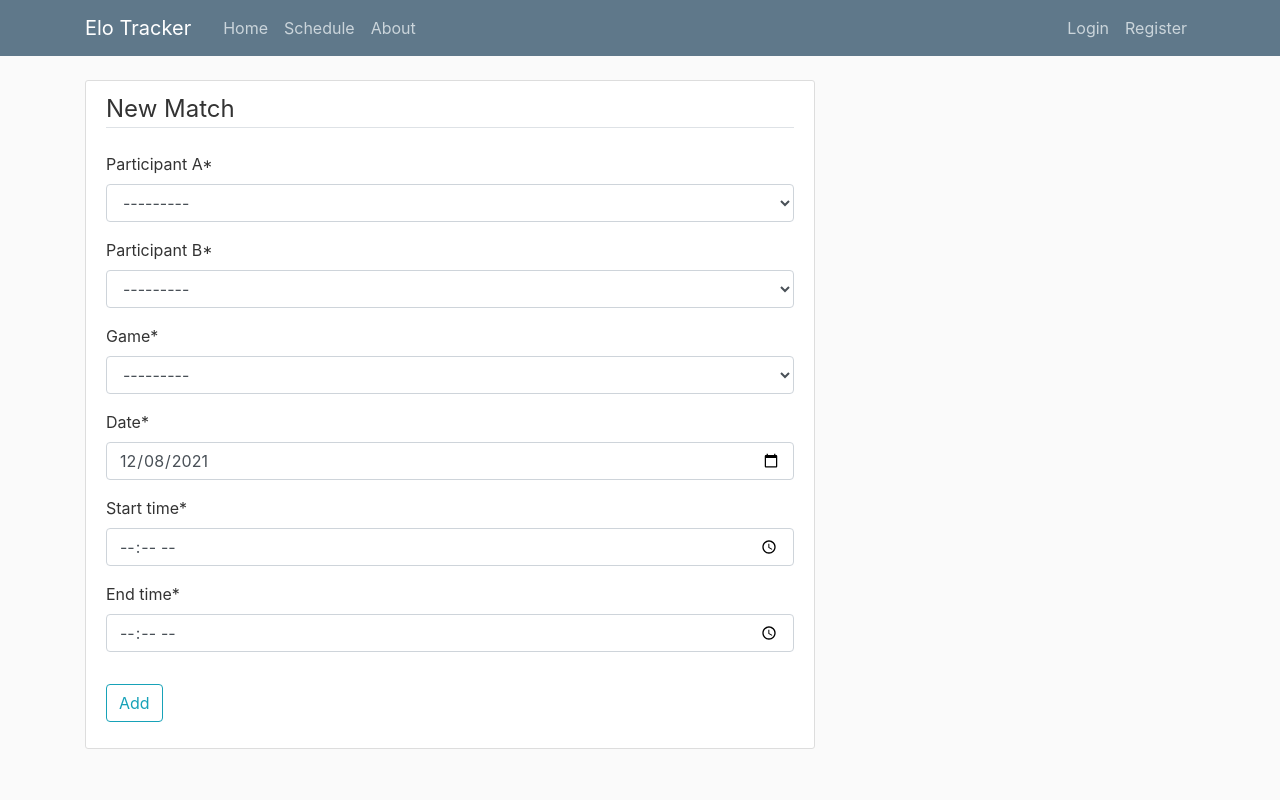
After one commit to steph-wong-15/Elo-Tracker-Web-App, a Django app: page /newmatch/ in a window 1280 px wide. The commit adds this page. Run offline with Django 3.2, Linux system fonts and the light colour scheme; data that the repository does not hold is empty; some libraries are stand-ins or nearby versions.

Commit message:
basic schedule match

```diff
--- a/stats/forms.py
+++ b/stats/forms.py
@@ -1,6 +1,12 @@
 from django import forms
 from django.forms import fields
-from .models import Company, Game,Match
+from .models import Company, Game, Match, Upcoming
+from django.forms import ModelForm
+
+class DateInput(forms.DateInput):
+    input_type = 'date'
+class TimeInput(forms.TimeInput):
+    input_type = 'time'
 
 class GameRegisterForm(forms.ModelForm):
     class Meta:
@@ -11,9 +17,21 @@ class AddResultsForm(forms.ModelForm):
     class Meta:
         model = Match
         fields = ['match_date','participant_A','score_A', 'participant_B', 'score_B']
-
+        widgets = {
+            'match_date': DateInput(),
+        }
 
 class CreateCompanyForm(forms.ModelForm):
     class Meta:
         model = Company
         fields = ['name','admins',]
+
+class AddUpcomingForm(forms.ModelForm):
+    class Meta:
+        model = Upcoming
+        fields = ['participant_A', 'participant_B', 'game', 'date', 'start_time','end_time']
+        widgets = {
+            'date': DateInput(),
+            'start_time': TimeInput(),
+            'end_time': TimeInput()
+        }
--- a/stats/models.py
+++ b/stats/models.py
@@ -42,3 +42,11 @@ class Results(models.Model):
     date_posted = models.DateTimeField(default=timezone.now)
     score = models.BooleanField
     match = models.ForeignKey(Match, on_delete=models.CASCADE, null = True)
+
+class Upcoming(models.Model):
+    game = models.ForeignKey(Game, on_delete=models.CASCADE, null = True)
+    date = models.DateField(default = date.today)
+    start_time = models.TimeField()
+    end_time = models.TimeField()
+    participant_A = models.ForeignKey(User, on_delete=models.CASCADE, related_name='participant_A', null = True)
+    participant_B = models.ForeignKey(User, on_delete=models.CASCADE, related_name='participant_B', null = True)
--- a/stats/templates/stats/base.html
+++ b/stats/templates/stats/base.html
@@ -28,6 +28,7 @@
                 <div class="collapse navbar-collapse" id="navbarToggle">
                   <div class="navbar-nav mr-auto">
                     <a class="nav-item nav-link" href="{% url 'stats-home' %}">Home</a>
+                    <a class="nav-item nav-link" href="{% url 'stats-schedule' %}">Schedule</a>
                     <a class="nav-item nav-link" href="{% url 'stats-about' %}">About</a>
                   </div>
                   <!-- Navbar Right Side -->
--- /dev/null
+++ b/stats/templates/stats/newmatch.html
@@ -0,0 +1,16 @@
+{% extends "stats/base.html" %}
+{% load crispy_forms_tags %}
+{% block content %}
+    <div class="content-section">
+        <form method="POST">
+            {% csrf_token %}
+            <fieldset class="form-group">
+                <legend class="border-bottom mb-4">New Match</legend>
+                {{ form|crispy }}
+            </fieldset>
+            <div class="form-group">
+                <button class="btn btn-outline-info" type="submit">Add</button>
+            </div>
+        </form>
+    </div>
+{% endblock content %}
--- a/stats/urls.py
+++ b/stats/urls.py
@@ -1,5 +1,6 @@
 from django.urls import path
 from . import views
+from stats.views import UpcomingList
 
 urlpatterns = [
     path('', views.home, name='stats-home'),
@@ -10,4 +11,7 @@ urlpatterns = [
     path('results/', views.results, name='stats-results'),
     path('createCompany/', views.createCompany, name='stats-createCompany'),
     path('company/', views.company, name='stats-company'),
+    path('schedule/', views.UpcomingList.as_view(), name='stats-schedule'),
+    path('newmatch/', views.newmatch, name='stats-newmatch'),
+
 ]
--- a/stats/views.py
+++ b/stats/views.py
@@ -1,9 +1,10 @@
 from django.shortcuts import render, redirect
 from django.contrib import messages
-from .forms import GameRegisterForm,AddResultsForm,CreateCompanyForm
-from .models import Company, Game, Match, Player
+from .forms import GameRegisterForm,AddResultsForm,CreateCompanyForm, AddUpcomingForm
+from .models import Company, Game, Match, Player, Upcoming
 from users.models import User
 from django.views.generic.detail import DetailView
+from django.views.generic.list import ListView
 from django.contrib.auth.mixins import LoginRequiredMixin
 from django.contrib.auth.decorators import login_required
 
@@ -126,3 +127,23 @@ def createCompany(request):
     else:
         form = CreateCompanyForm()
     return render(request, 'stats/createCompany.html', {'form': form})
+
+def schedule(request):
+    return render(request, 'stats/schedule.html')
+
+def newmatch(request):
+    if request.method == 'POST':
+        form = AddUpcomingForm(request.POST)
+        if form.is_valid():
+            form.save()
+            messages.success(request, f'Your match has been scheduled!')
+            return redirect('stats-schedule')
+    else:
+        form = AddUpcomingForm()
+    return render(request, 'stats/newmatch.html', {'form': form})
+
+class UpcomingList(ListView):
+    model = Upcoming
+    template_name = 'stats/schedule.html'
+    context_object_name = 'upcomings'
+    ordering = ['date','start_time']
```
Also changed, not shown: stats/templates/stats/schedule.html (added, +50 -0 lines), stats/migrations/0015_upcoming.py (added), stats/migrations/0016_auto_20211207_0609.py (added), stats/migrations/0017_auto_20211207_0747.py (added), 4 other files.
